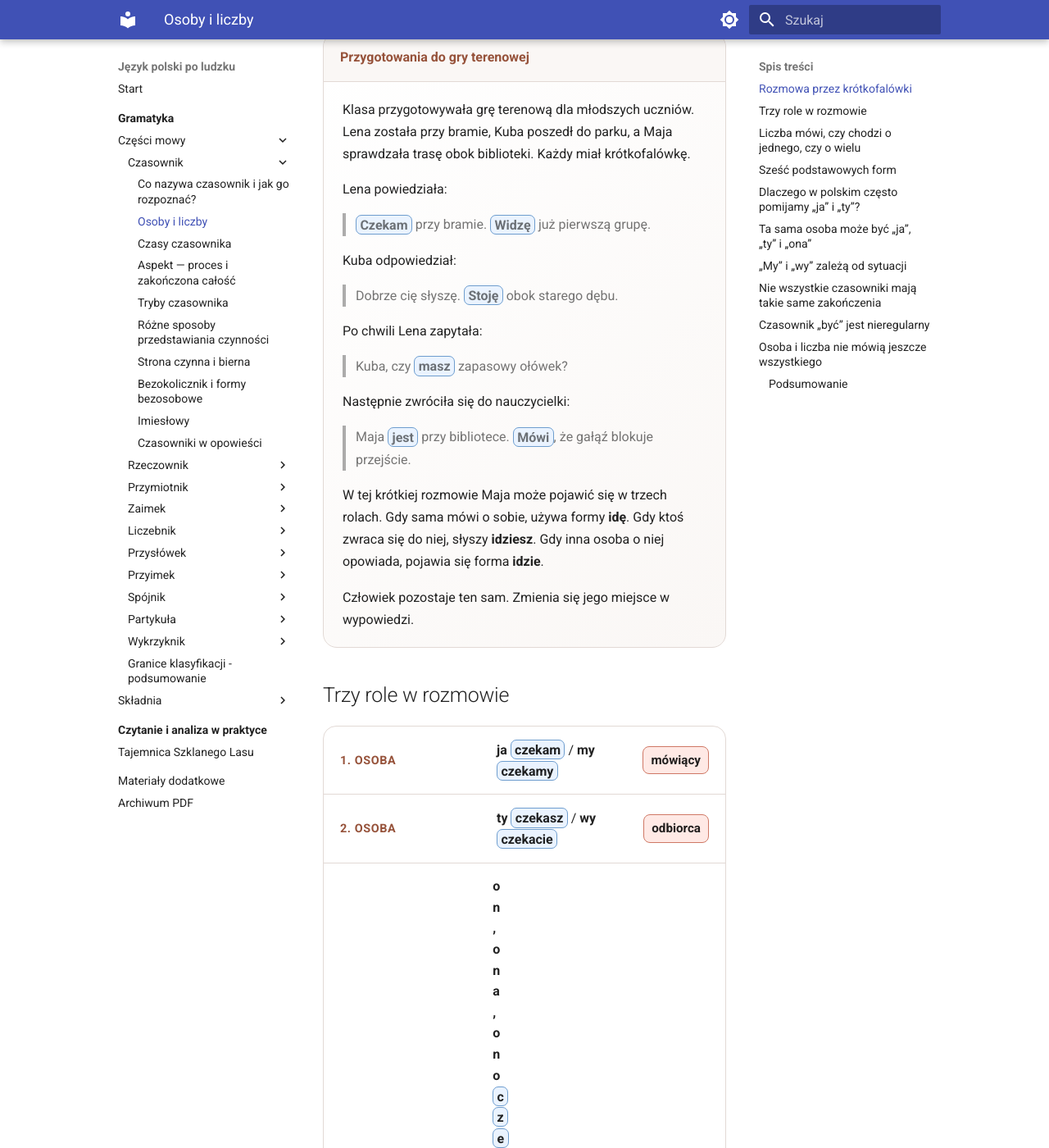
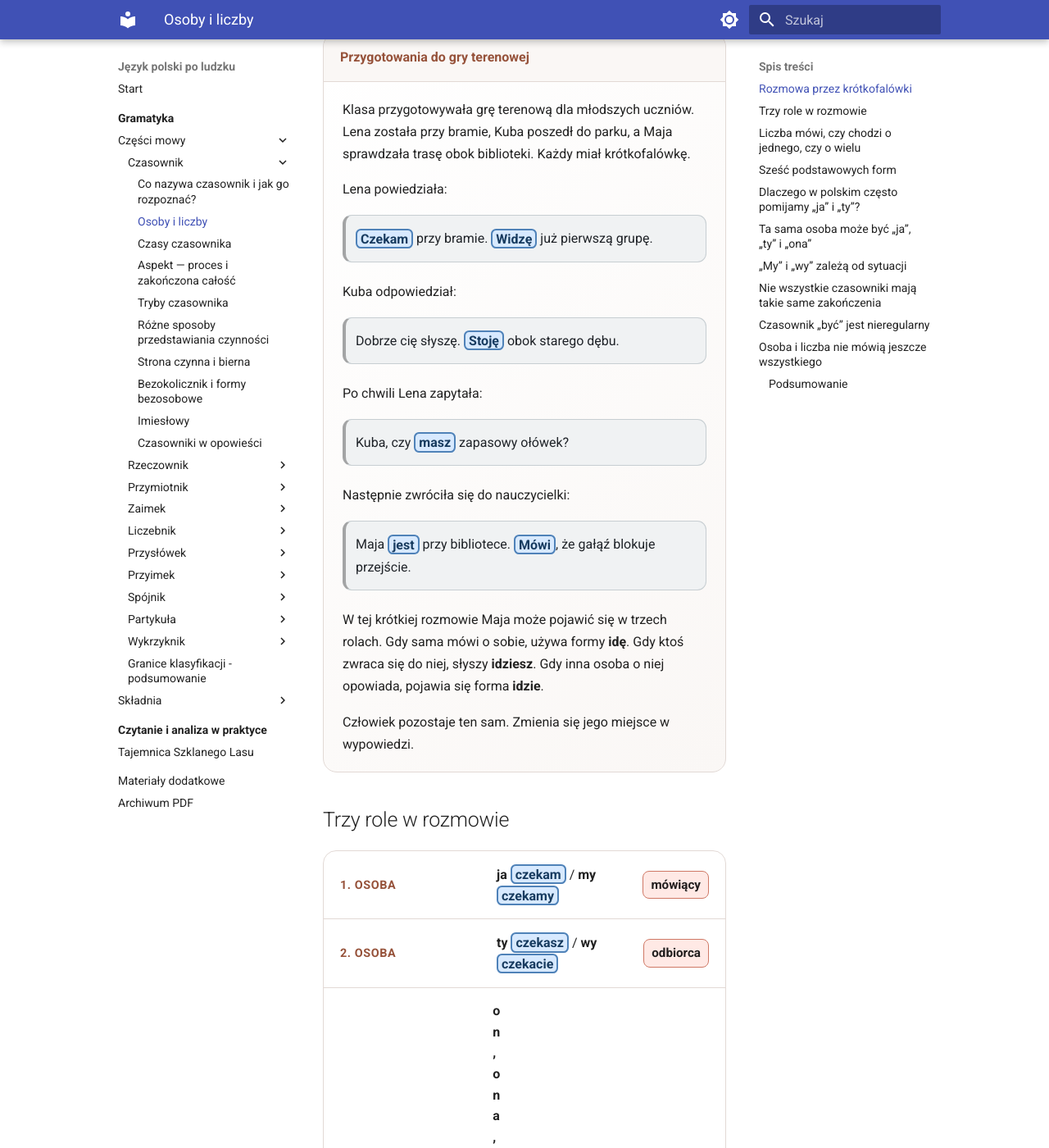
Before and after one commit to dchorazkiewicz/SP_JP, an MkDocs documentation site: the page built from docs/gramatyka/czesci-mowy/czasownik/osoby-i-liczby.md, in a window 1280 px wide and 1400 px high, scrolled down 411 px. Shown: the whole window at 82% size. Built offline with MkDocs 1.6.1 and Material for MkDocs 9.7.7, drawn with Linux system fonts in a browser that asks for light colours.

Commit message:
Increase contrast in verb lesson examples

```diff
--- a/docs/stylesheets/verb-narrative.css
+++ b/docs/stylesheets/verb-narrative.css
@@ -246,6 +246,64 @@
   color: var(--verb-accent);
 }
 
+/*
+  High-contrast examples: the sentence stays easy to read, while only the
+  verb form receives a strong but still calm visual emphasis.
+*/
+.verb-lesson blockquote {
+  background: #f0f2f3;
+  border: 1px solid #c7ced2;
+  border-left: 5px solid #7c898f;
+  border-radius: 0.55rem;
+  color: #1f2328;
+  margin: 0.9rem 0 1.1rem;
+  padding: 0.7rem 0.9rem;
+}
+
+.verb-lesson blockquote p {
+  color: #1f2328;
+  margin: 0.22rem 0;
+  opacity: 1;
+}
+
+.verb-lesson blockquote strong {
+  color: inherit;
+}
+
+.verb-lesson .verb-form {
+  background: #d7e9ff;
+  border: 2px solid #4f82b8;
+  border-radius: 0.32rem;
+  color: #173b5f;
+  font-weight: 800;
+  padding: 0.03rem 0.2rem;
+}
+
+.verb-lesson .verb-form .verb-stem {
+  border-bottom-color: #356a9f;
+}
+
+[data-md-color-scheme="slate"] .verb-lesson blockquote {
+  background: #242b30;
+  border-color: #4c585f;
+  border-left-color: #849198;
+  color: #f1f4f6;
+}
+
+[data-md-color-scheme="slate"] .verb-lesson blockquote p {
+  color: #f1f4f6;
+}
+
+[data-md-color-scheme="slate"] .verb-lesson .verb-form {
+  background: #183b60;
+  border-color: #85b9ec;
+  color: #f4f8fc;
+}
+
+[data-md-color-scheme="slate"] .verb-lesson .verb-form .verb-stem {
+  border-bottom-color: #a7cef2;
+}
+
 @media (max-width: 700px) {
   .verb-change-line,
   .verb-concept {
```
